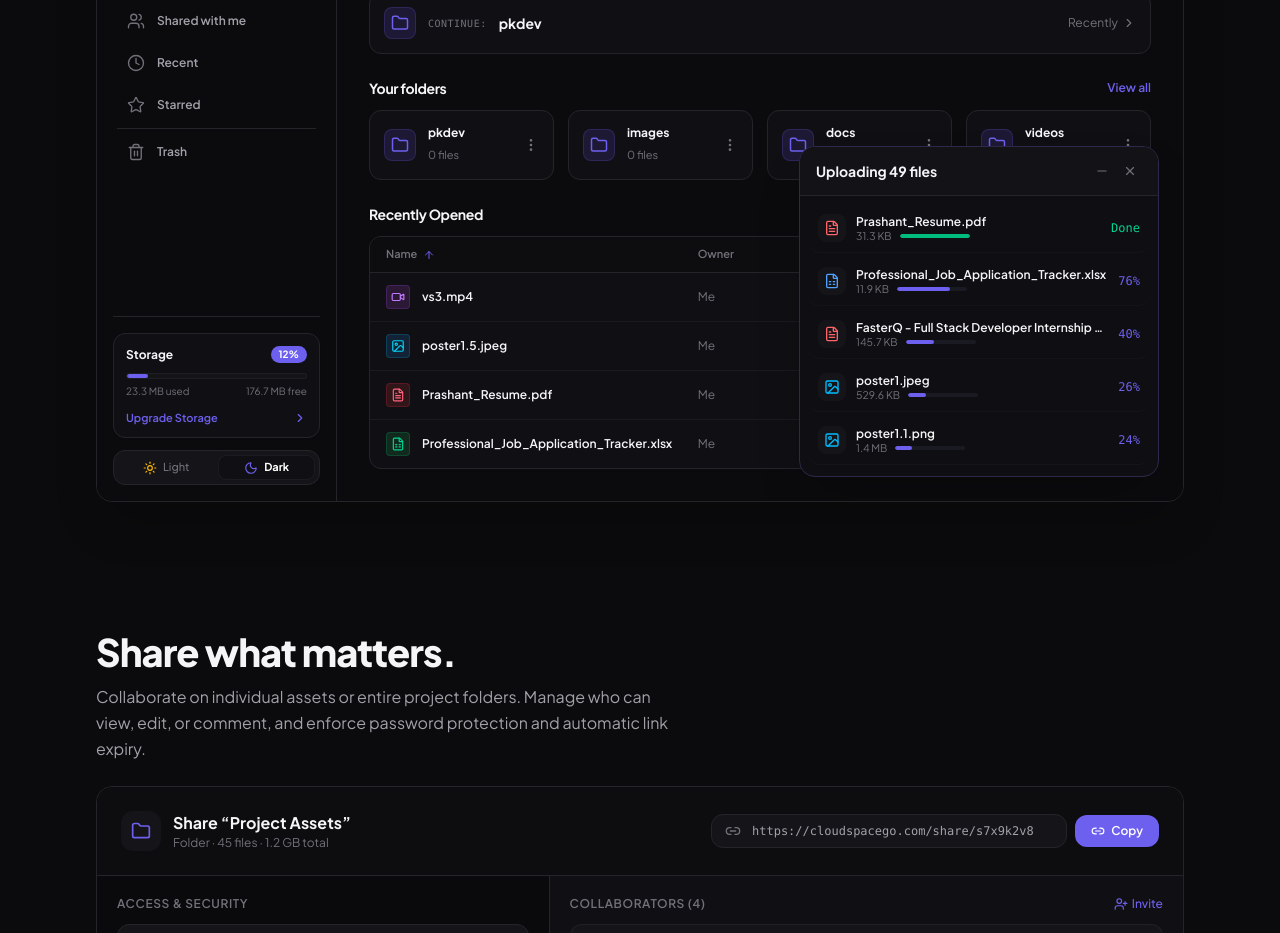
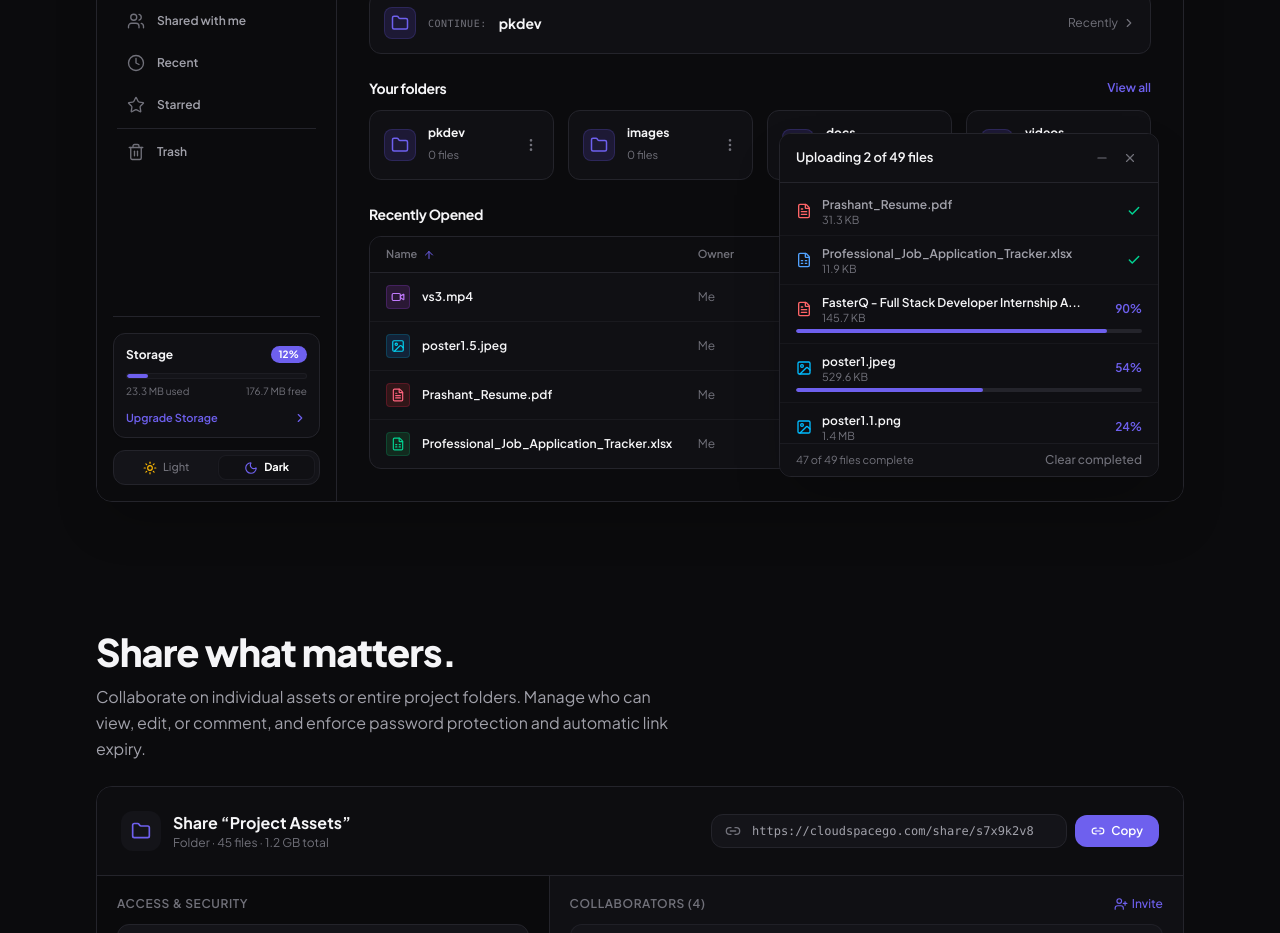
Before and after one commit to prashantkumarpro/cloudspacego, a Next.js app in the folder client/: page / in a window 1280 px wide. Shown: the part 4060-4993 px from the top of the page. Built offline with nearby package versions, Linux system fonts and the light colour scheme; no server answers; a web font is replaced by a local one.

Commit message:
fix(landing): improve floating upload manager mockup to match real dashboard UploadManager component

```diff
--- a/client/components/landing/upload-section.tsx
+++ b/client/components/landing/upload-section.tsx
@@ -22,6 +22,8 @@ import {
   ChevronRight,
   MoreVertical,
   Video,
+  Check,
+  ChevronUp,
   Sun,
   Moon,
   ArrowUp
@@ -45,23 +47,23 @@ const INITIAL_UPLOADS: UploadFileItem[] = [
     name: 'Prashant_Resume.pdf',
     size: '31.3 KB',
     type: 'pdf',
-    progress: 88,
-    status: 'uploading'
+    progress: 100,
+    status: 'completed'
   },
   {
     id: '2',
     name: 'Professional_Job_Application_Tracker.xlsx',
     size: '11.9 KB',
     type: 'sheet',
-    progress: 54,
-    status: 'uploading'
+    progress: 100,
+    status: 'completed'
   },
   {
     id: '3',
     name: 'FasterQ - Full Stack Developer Internship A...',
     size: '145.7 KB',
     type: 'pdf',
-    progress: 18,
+    progress: 68,
     status: 'uploading'
   },
   {
@@ -69,8 +71,8 @@ const INITIAL_UPLOADS: UploadFileItem[] = [
     name: 'poster1.jpeg',
     size: '529.6 KB',
     type: 'img',
-    progress: 0,
-    status: 'queued'
+    progress: 32,
+    status: 'uploading'
   },
   {
     id: '5',
@@ -469,28 +471,43 @@ export function UploadSection() {
             {/* ======================================================== */}
             {/* FLOATING UPLOAD WIDGET (BOTTOM-RIGHT)                    */}
             {/* ======================================================== */}
-            <div className="absolute bottom-4 sm:bottom-6 right-4 sm:right-6 z-30 w-[300px] sm:w-[360px] rounded-2xl border border-[#2D294A] bg-[#101014]/98 shadow-2xl backdrop-blur-xl overflow-hidden transition-all duration-300">
+            {/* ======================================================== */}
+            {/* FLOATING UPLOAD WIDGET (BOTTOM-RIGHT)                    */}
+            {/* ======================================================== */}
+            <div className="absolute bottom-4 right-4 sm:bottom-6 sm:right-6 z-30 w-[calc(100%-2rem)] xs:w-[340px] sm:w-[380px] rounded-xl border border-[#24242B] bg-[#101014]/98 shadow-2xl backdrop-blur-xl overflow-hidden flex flex-col transition-all duration-300 select-none">
               {/* Widget Header */}
-              <div className="flex items-center justify-between px-4 py-3 border-b border-[#24242B] bg-[#121217]">
-                <div className="flex items-center gap-2">
-                  <span className="text-xs sm:text-sm font-bold text-[#F5F5F7]">
-                    Uploading 49 files
+              <div
+                className="flex items-center justify-between px-4 py-3 bg-[#101014] border-b border-[#24242B] cursor-pointer select-none"
+                onClick={() => setIsMinimized(!isMinimized)}
+              >
+                <div className="flex items-center gap-2 min-w-0">
+                  <span className="text-[13px] font-semibold text-[#F5F5F7] truncate">
+                    Uploading 2 of 49 files
                   </span>
                 </div>
 
-                <div className="flex items-center gap-1">
+                <div
+                  className="flex items-center gap-1 shrink-0 ml-2"
+                  onClick={(e) => e.stopPropagation()}
+                >
                   <button
                     type="button"
                     onClick={() => setIsMinimized(!isMinimized)}
                     className="w-6 h-6 rounded-md flex items-center justify-center text-[#71717A] hover:text-[#F5F5F7] hover:bg-[#1A1A22] transition-colors cursor-pointer"
                     title={isMinimized ? 'Expand' : 'Minimize'}
+                    aria-label={isMinimized ? 'Expand upload manager' : 'Minimize upload manager'}
                   >
+                    {isMinimized ? (
+                      <ChevronUp className="w-3.5 h-3.5" />
+                    ) : (
                       <Minus className="w-3.5 h-3.5" />
+                    )}
                   </button>
                   <button
                     type="button"
                     className="w-6 h-6 rounded-md flex items-center justify-center text-[#71717A] hover:text-[#F5F5F7] hover:bg-[#1A1A22] transition-colors cursor-pointer"
                     title="Close"
+                    aria-label="Close upload manager"
                   >
                     <X className="w-3.5 h-3.5" />
                   </button>
@@ -499,7 +516,8 @@ export function UploadSection() {
 
               {/* Widget Body: File Upload Rows with Smooth Animated Progress */}
               {!isMinimized && (
-                <div className="p-2 space-y-1 max-h-[280px] overflow-y-auto divide-y divide-[#24242B]/30">
+                <>
+                  <div className="overflow-y-auto max-h-[260px] divide-y divide-[#24242B]/40 py-1">
                     {uploads.map((item, idx) => (
                       <div
                         key={item.id}
@@ -511,53 +529,76 @@ export function UploadSection() {
                           transitionTimingFunction: 'cubic-bezier(0.16, 1, 0.3, 1)',
                           transitionDelay: `${idx * 30}ms, ${idx * 30}ms, 0ms`
                         }}
-                      className="flex items-center justify-between p-2.5 rounded-xl hover:bg-[#15151C] transition-colors gap-3"
+                        className="group flex flex-col py-2.5 px-4 hover:bg-[#141419]/60 transition-colors select-none"
                       >
+                        <div className="flex items-center justify-between gap-3 min-w-0">
+                          {/* Left: Icon & File Meta */}
                           <div className="flex items-center gap-2.5 min-w-0 flex-1">
-                        <div className="w-7 h-7 rounded-lg bg-[#141419] flex items-center justify-center shrink-0">
+                            <div className="shrink-0 flex items-center justify-center">
                               {renderFileIcon(item.type)}
                             </div>
-                        <div className="min-w-0 flex-1">
-                          <p className="text-xs font-semibold text-[#F5F5F7] truncate leading-tight">
+                            <div className="flex flex-col min-w-0 flex-1">
+                              <span
+                                className={`text-xs font-semibold truncate leading-tight ${
+                                  item.status === 'completed' ? 'text-[#A1A1AA]' : 'text-[#F5F5F7]'
+                                }`}
+                              >
                                 {item.name}
-                          </p>
-                          <div className="flex items-center gap-2 mt-0.5">
-                            <p className="text-[10.5px] text-[#71717A] leading-none">
+                              </span>
+                              <span className="text-[11px] text-[#71717A] mt-0.5 leading-none">
                                 {item.size}
-                            </p>
-                            {item.status !== 'queued' && (
-                              <div className="flex-1 h-1 bg-[#1A1A22] rounded-full overflow-hidden max-w-[70px]">
+                              </span>
+                            </div>
+                          </div>
+
+                          {/* Right: Progress % / Completed Check / Queued */}
+                          <div className="flex items-center gap-2 shrink-0">
+                            {item.status === 'uploading' && (
+                              <span className="text-xs font-semibold text-[#6E60EE] tabular-nums">
+                                {item.progress}%
+                              </span>
+                            )}
+
+                            {item.status === 'completed' && (
+                              <div className="w-4 h-4 rounded-full flex items-center justify-center text-emerald-400">
+                                <Check className="w-3.5 h-3.5 stroke-[2.5]" />
+                              </div>
+                            )}
+
+                            {item.status === 'queued' && (
+                              <span className="text-[11px] text-[#71717A]">
+                                Queued
+                              </span>
+                            )}
+                          </div>
+                        </div>
+
+                        {/* Thin subtle progress bar for actively uploading items only */}
+                        {item.status === 'uploading' && (
+                          <div className="w-full h-1 bg-[#24242B] rounded-full overflow-hidden mt-1.5">
                             <div
-                                  className={`h-full rounded-full transition-all duration-300 ease-out ${
-                                    item.status === 'completed' ? 'bg-emerald-500' : 'bg-[#6E60EE]'
-                                  }`}
+                              className="h-full bg-[#6E60EE] rounded-full transition-all duration-300 ease-out"
                               style={{ width: `${item.progress}%` }}
                             />
                           </div>
                         )}
                       </div>
-                        </div>
+                    ))}
                   </div>
 
-                      {/* Progress Indicator */}
-                      <span className={`text-xs font-mono font-medium shrink-0 transition-colors duration-200 ${
-                        item.status === 'completed' ? 'text-emerald-400' : 'text-[#6E60EE]'
-                      }`}>
-                        {item.status === 'completed' ? 'Done' : `${item.progress}%`}
+                  {/* Footer */}
+                  <div className="flex items-center justify-between px-4 py-2 border-t border-[#24242B]/60 bg-[#101014] text-xs">
+                    <span className="text-[#71717A] text-[11px]">
+                      47 of 49 files complete
                     </span>
-                    </div>
-                  ))}
-
-                  {/* Footer Action */}
-                  <div className="pt-2 px-2 pb-1 flex justify-end">
                     <button
                       type="button"
-                      className="text-[11px] text-[#71717A] hover:text-[#F5F5F7] transition-colors cursor-pointer"
+                      className="text-xs text-[#71717A] hover:text-[#6E60EE] transition-colors cursor-pointer font-medium"
                     >
                       Clear completed
                     </button>
                   </div>
-                </div>
+                </>
               )}
             </div>
           </div>
```
Lines whose indentation alone changed are shown as unchanged.
